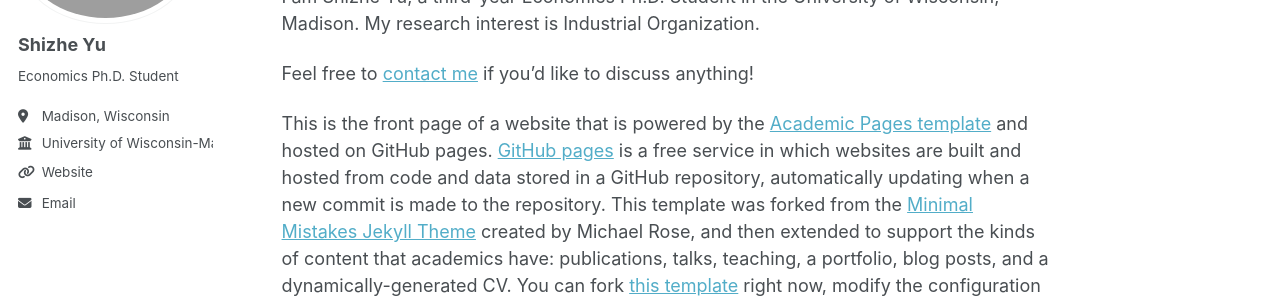
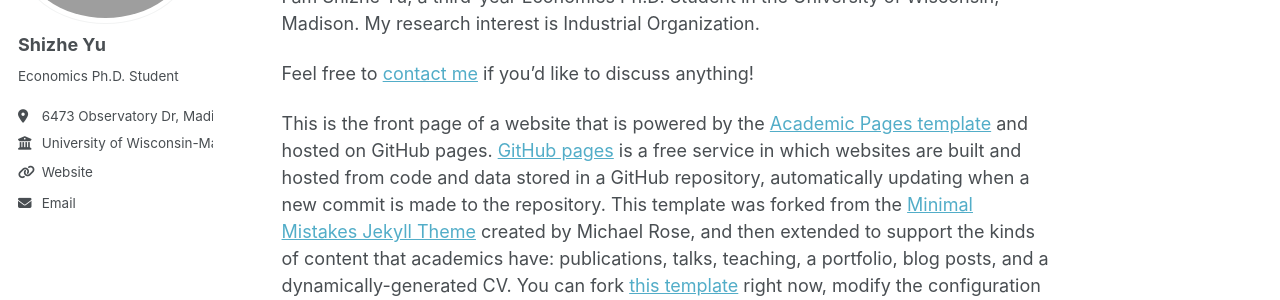
Before and after one commit to shizhe-yu/shizhe-yu.github.io, a Jekyll site: the page built from _pages/about.md, in a window 1280 px wide. Shown: the part 209-509 px from the top of the page. Built offline with Jekyll 4.4.1, drawn with Linux system fonts in a browser that asks for light colours.

Commit message:
Update _config.yml

```diff
--- a/_config.yml
+++ b/_config.yml
@@ -26,7 +26,7 @@ author:
   name             : "Shizhe Yu"
   pronouns         : "" # example: "she/her"
   bio              : "Economics Ph.D. Student"
-  location         : "Madison, Wisconsin"
+  location         : "6473 Observatory Dr, Madison, Wisconsin"
   employer         : "University of Wisconsin-Madison"
   uri              : "https://econ.wisc.edu/staff/yu-shizhe/" # URL
   email            : "shizhe.yu@wisc.edu"
```
